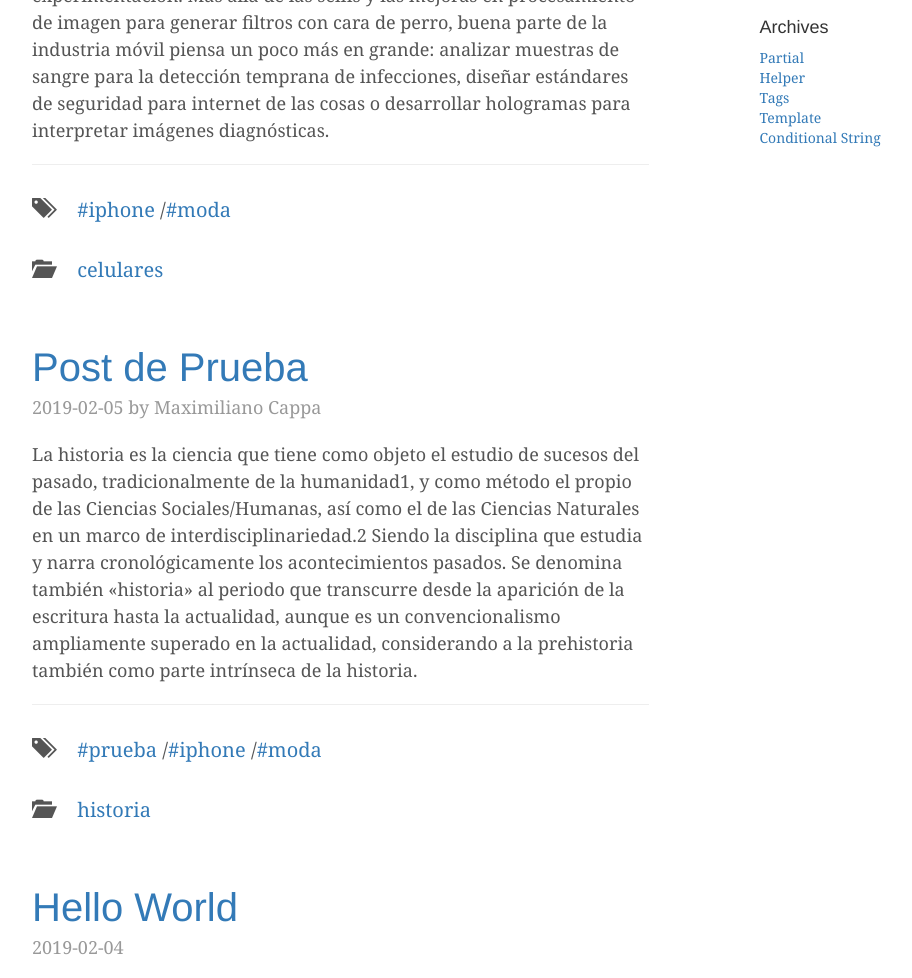
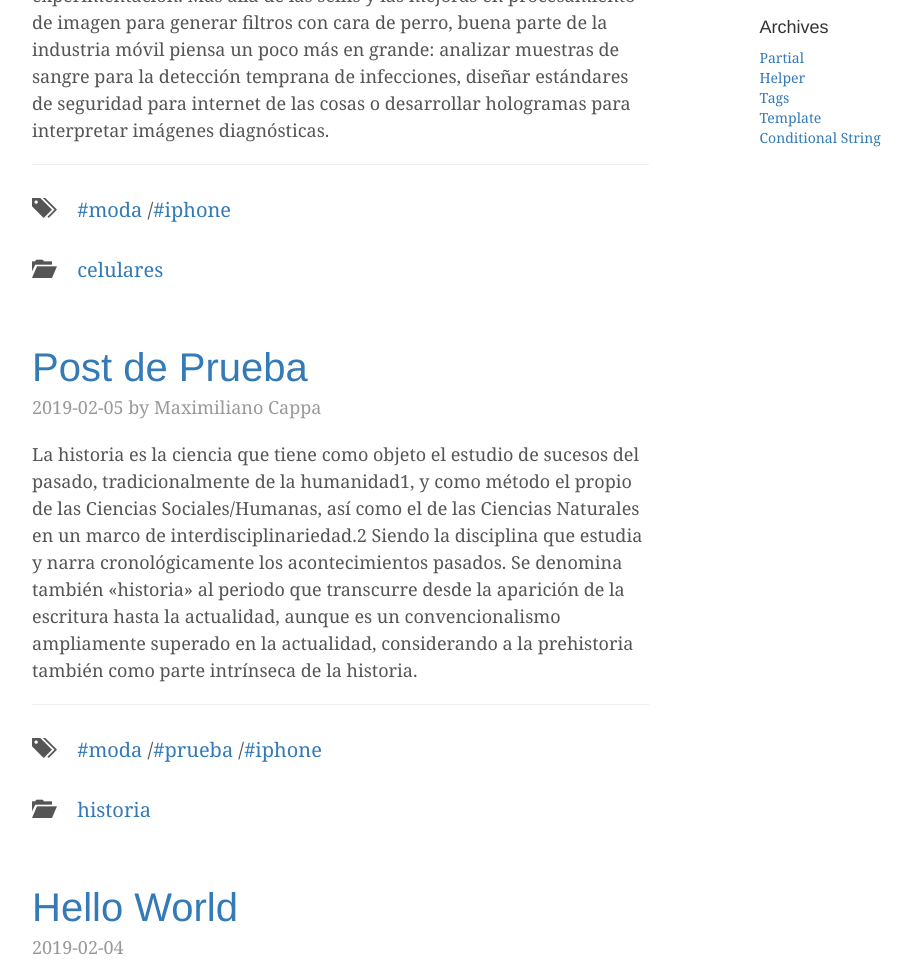
Before and after one commit to sbassmed/Hexo_boot, a plain HTML site: page index.html in a window 1280 px wide. Shown: the part 748-1726 px from the top of the page, without its empty margins (138-1050 px from the left). Drawn offline with nearby package versions, Linux system fonts and the light colour scheme.

Commit message:
Site updated: 2019-02-10 21:52:12

```diff
--- a/index.html
+++ b/index.html
@@ -121,7 +121,7 @@
 
 <div class="blog-tags-container">
     <span class="glyphicon glyphicon-tags"></span>
-    <a href="/Hexo_boot/tags/iphone/">#iphone</a> /<a href="/Hexo_boot/tags/moda/">#moda</a>
+    <a href="/Hexo_boot/tags/moda/">#moda</a> /<a href="/Hexo_boot/tags/iphone/">#iphone</a>
 </div>
 
 
@@ -159,7 +159,7 @@
 
 <div class="blog-tags-container">
     <span class="glyphicon glyphicon-tags"></span>
-    <a href="/Hexo_boot/tags/prueba/">#prueba</a> /<a href="/Hexo_boot/tags/iphone/">#iphone</a> /<a href="/Hexo_boot/tags/moda/">#moda</a>
+    <a href="/Hexo_boot/tags/moda/">#moda</a> /<a href="/Hexo_boot/tags/prueba/">#prueba</a> /<a href="/Hexo_boot/tags/iphone/">#iphone</a>
 </div>
 
 
```
Also changed, not shown: 2019/02/05/Post-de-Prueba/index.html (+1 -1 lines), 2019/02/05/Tecnologia/index.html (+1 -1 lines), archives/2019/02/index.html (+2 -2 lines), archives/2019/index.html (+2 -2 lines), archives/index.html (+2 -2 lines), categories/celulares/index.html (+1 -1 lines), categories/historia/index.html (+1 -1 lines), tags/iphone/index.html (+2 -2 lines), tags/moda/index.html (+2 -2 lines), tags/prueba/index.html (+1 -1 lines).
